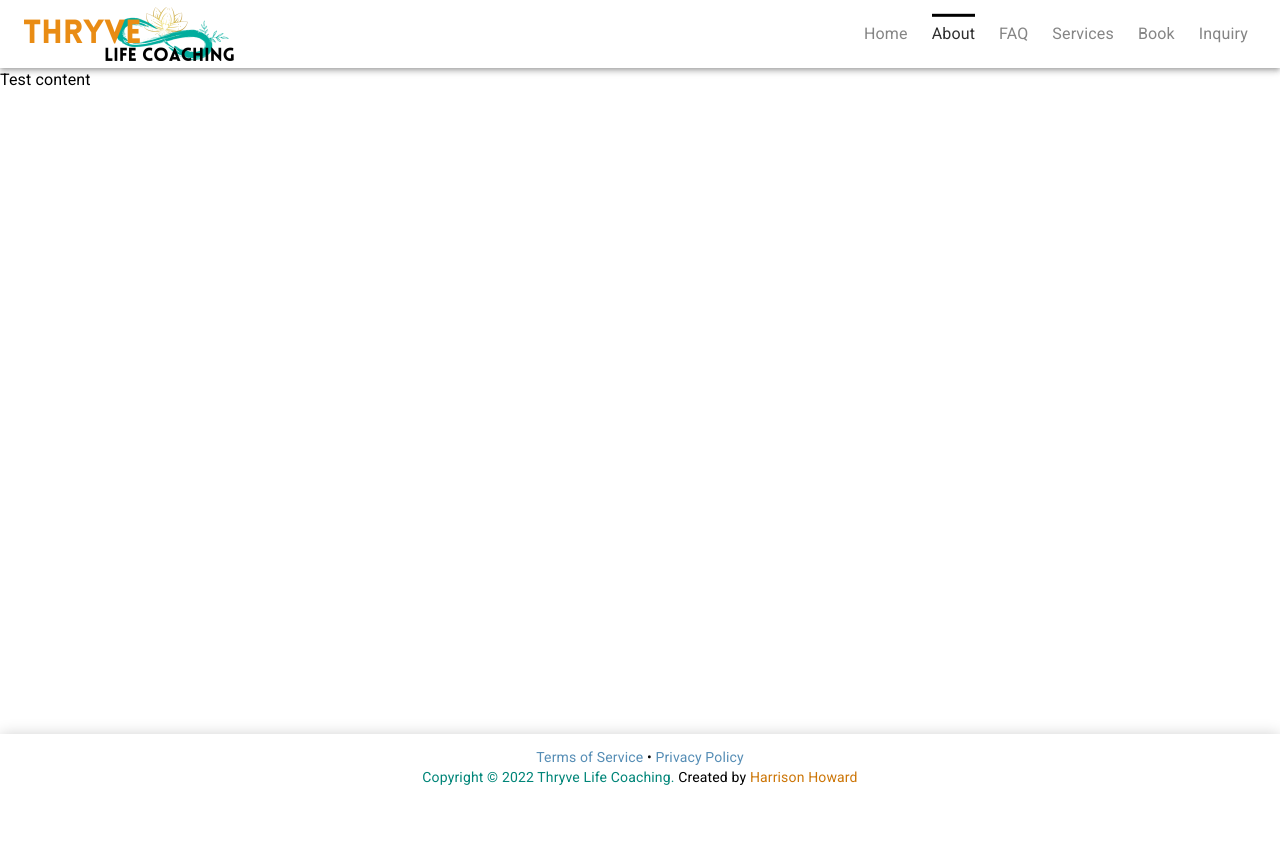
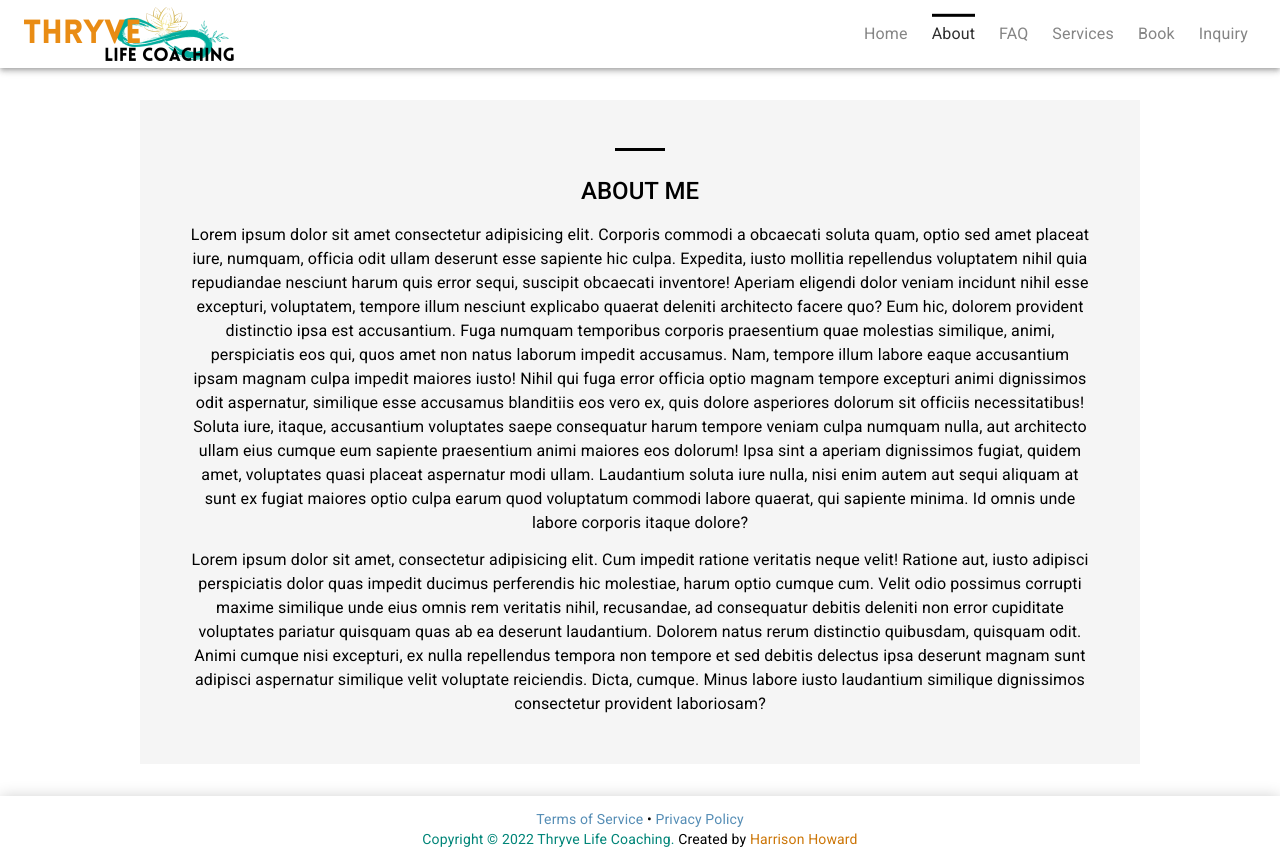
Before and after one commit to Forbidden-Duck/mandy-mindset-coach, a React app in the folder frontend/: page /about in a window 1280 px wide. Before the commit the page ends 800 px from the top, so only its background shows below. Built offline with nearby package versions, Linux system fonts and the light colour scheme.

Commit message:
About page

```diff
--- a/frontend/src/routes/About/About.jsx
+++ b/frontend/src/routes/About/About.jsx
@@ -1,22 +1,182 @@
 import React from "react";
 import { makeStyles } from "@mui/styles";
-import { Typography } from "@mui/material";
+import { Typography, useMediaQuery } from "@mui/material";
 import { motion } from "framer-motion";
 import fadeInOut from "../../animations/fadeInOut";
+import slideLeft from "../../animations/slideLeft";
 
 function About() {
     const classes = makeStyles((theme) => ({
         container: {
             display: "flex",
             flexDirection: "column",
+            justifyContent: "center",
+            alignItems: "center",
             width: "100%",
-            height: "100%",
+        },
+        card: {
+            background: "rgb(245, 245, 245)",
+            width: "80%",
+            maxWidth: "1000px",
+            margin: "2rem 0",
+            padding: "1rem 0",
+            textAlign: "center",
+            transition: "width 0.5s ease-in-out",
+        },
+        content: {
+            display: "flex",
+            flexDirection: "column",
+            alignItems: "center",
+            margin: "2rem 3rem",
+        },
+        blackBox: {
+            background: "black",
+            height: "3px",
+            marginBottom: "1.5rem",
+        },
+        "@media (max-width: 600px)": {
+            card: {
+                width: "95%",
+            },
         },
     }))();
 
+    const isTooSmall = useMediaQuery("(max-width: 600px)");
+
     return (
-        <motion.div className={classes.container} {...fadeInOut()}>
-            <Typography>Test content</Typography>
+        <motion.div
+            className={classes.container}
+            {...fadeInOut()}
+            transition={{ duration: 0.5 }}
+        >
+            <div className={classes.card}>
+                <div className={classes.content}>
+                    <motion.div
+                        className={classes.blackBox}
+                        initial={{ width: "0px" }}
+                        animate={{ width: "50px" }}
+                        exit={{ width: "0px" }}
+                        transition={{ duration: 0.5 }}
+                    />
+                    <motion.div
+                        initial={{
+                            x: "100px",
+                            opacity: 0,
+                        }}
+                        animate={{
+                            x: 0,
+                            opacity: 1,
+                            transition: {
+                                duration: 0.5,
+                                delay: 0.5,
+                            },
+                        }}
+                        exit={{
+                            x: "-100px",
+                            opacity: 0,
+                        }}
+                        transition={{ duration: 0.5 }}
+                    >
+                        <Typography
+                            variant="h5"
+                            fontWeight={500}
+                            marginBottom="1rem"
+                        >
+                            ABOUT ME
+                        </Typography>
+                    </motion.div>
+                    <motion.div
+                        initial={{
+                            x: "100px",
+                            opacity: 0,
+                        }}
+                        whileInView={{
+                            x: 0,
+                            opacity: 1,
+                            transition: {
+                                duration: 0.5,
+                                delay: 0.8,
+                            },
+                        }}
+                        exit={{
+                            x: "-100px",
+                            opacity: 0,
+                        }}
+                        transition={{ duration: 0.5 }}
+                    >
+                        <Typography variant="body1" marginBottom="0.8rem">
+                            Lorem ipsum dolor sit amet consectetur adipisicing
+                            elit. Corporis commodi a obcaecati soluta quam,
+                            optio sed amet placeat iure, numquam, officia odit
+                            ullam deserunt esse sapiente hic culpa. Expedita,
+                            iusto mollitia repellendus voluptatem nihil quia
+                            repudiandae nesciunt harum quis error sequi,
+                            suscipit obcaecati inventore! Aperiam eligendi dolor
+                            veniam incidunt nihil esse excepturi, voluptatem,
+                            tempore illum nesciunt explicabo quaerat deleniti
+                            architecto facere quo? Eum hic, dolorem provident
+                            distinctio ipsa est accusantium. Fuga numquam
+                            temporibus corporis praesentium quae molestias
+                            similique, animi, perspiciatis eos qui, quos amet
+                            non natus laborum impedit accusamus. Nam, tempore
+                            illum labore eaque accusantium ipsam magnam culpa
+                            impedit maiores iusto! Nihil qui fuga error officia
+                            optio magnam tempore excepturi animi dignissimos
+                            odit aspernatur, similique esse accusamus blanditiis
+                            eos vero ex, quis dolore asperiores dolorum sit
+                            officiis necessitatibus! Soluta iure, itaque,
+                            accusantium voluptates saepe consequatur harum
+                            tempore veniam culpa numquam nulla, aut architecto
+                            ullam eius cumque eum sapiente praesentium animi
+                            maiores eos dolorum! Ipsa sint a aperiam dignissimos
+                            fugiat, quidem amet, voluptates quasi placeat
+                            aspernatur modi ullam. Laudantium soluta iure nulla,
+                            nisi enim autem aut sequi aliquam at sunt ex fugiat
+                            maiores optio culpa earum quod voluptatum commodi
+                            labore quaerat, qui sapiente minima. Id omnis unde
+                            labore corporis itaque dolore?
+                        </Typography>
+                    </motion.div>
+                    <motion.div
+                        initial={{
+                            x: "100px",
+                            opacity: 0,
+                        }}
+                        whileInView={{
+                            x: 0,
+                            opacity: 1,
+                            transition: {
+                                duration: 0.5,
+                                delay: isTooSmall ? 0.5 : 1.2,
+                            },
+                        }}
+                        exit={{
+                            x: "-100px",
+                            opacity: 0,
+                        }}
+                        transition={{ duration: 0.5 }}
+                    >
+                        <Typography variant="body1">
+                            Lorem ipsum dolor sit amet, consectetur adipisicing
+                            elit. Cum impedit ratione veritatis neque velit!
+                            Ratione aut, iusto adipisci perspiciatis dolor quas
+                            impedit ducimus perferendis hic molestiae, harum
+                            optio cumque cum. Velit odio possimus corrupti
+                            maxime similique unde eius omnis rem veritatis
+                            nihil, recusandae, ad consequatur debitis deleniti
+                            non error cupiditate voluptates pariatur quisquam
+                            quas ab ea deserunt laudantium. Dolorem natus rerum
+                            distinctio quibusdam, quisquam odit. Animi cumque
+                            nisi excepturi, ex nulla repellendus tempora non
+                            tempore et sed debitis delectus ipsa deserunt magnam
+                            sunt adipisci aspernatur similique velit voluptate
+                            reiciendis. Dicta, cumque. Minus labore iusto
+                            laudantium similique dignissimos consectetur
+                            provident laboriosam?
+                        </Typography>
+                    </motion.div>
+                </div>
+            </div>
         </motion.div>
     );
 }
```
